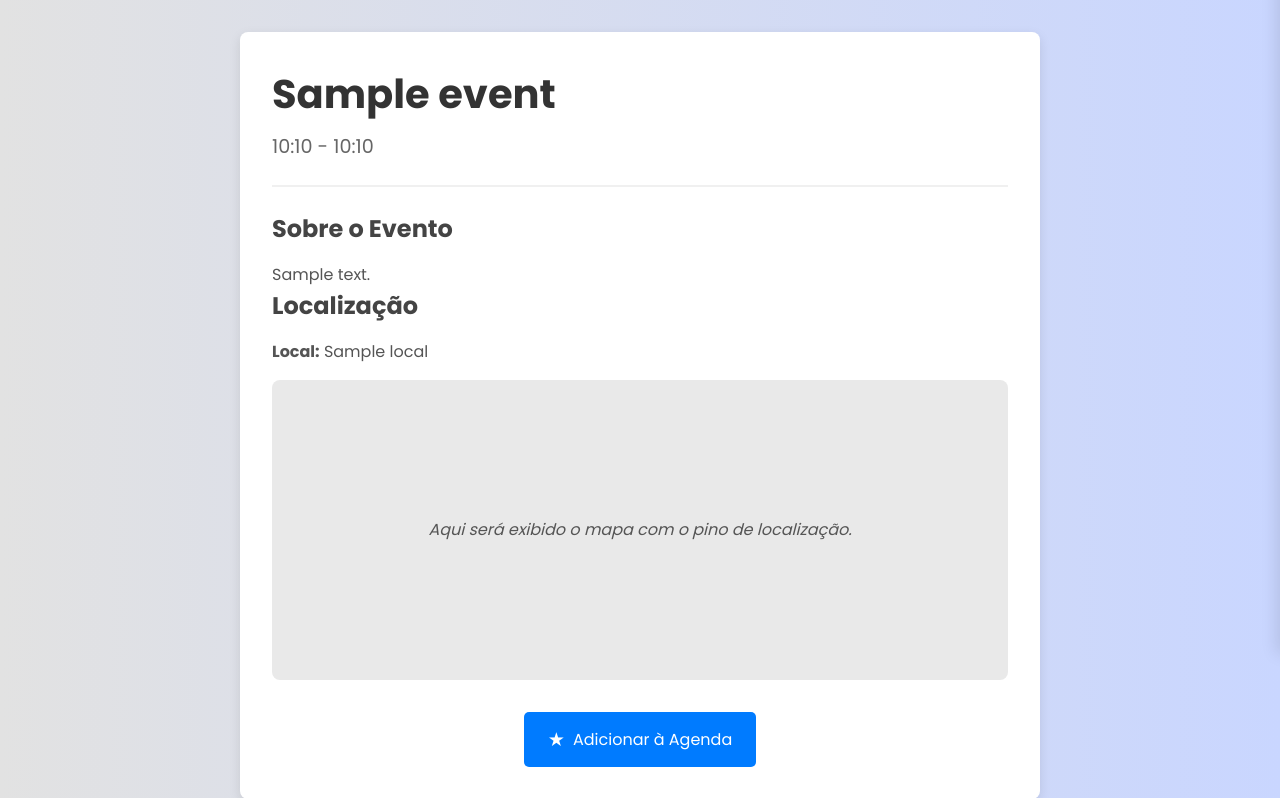
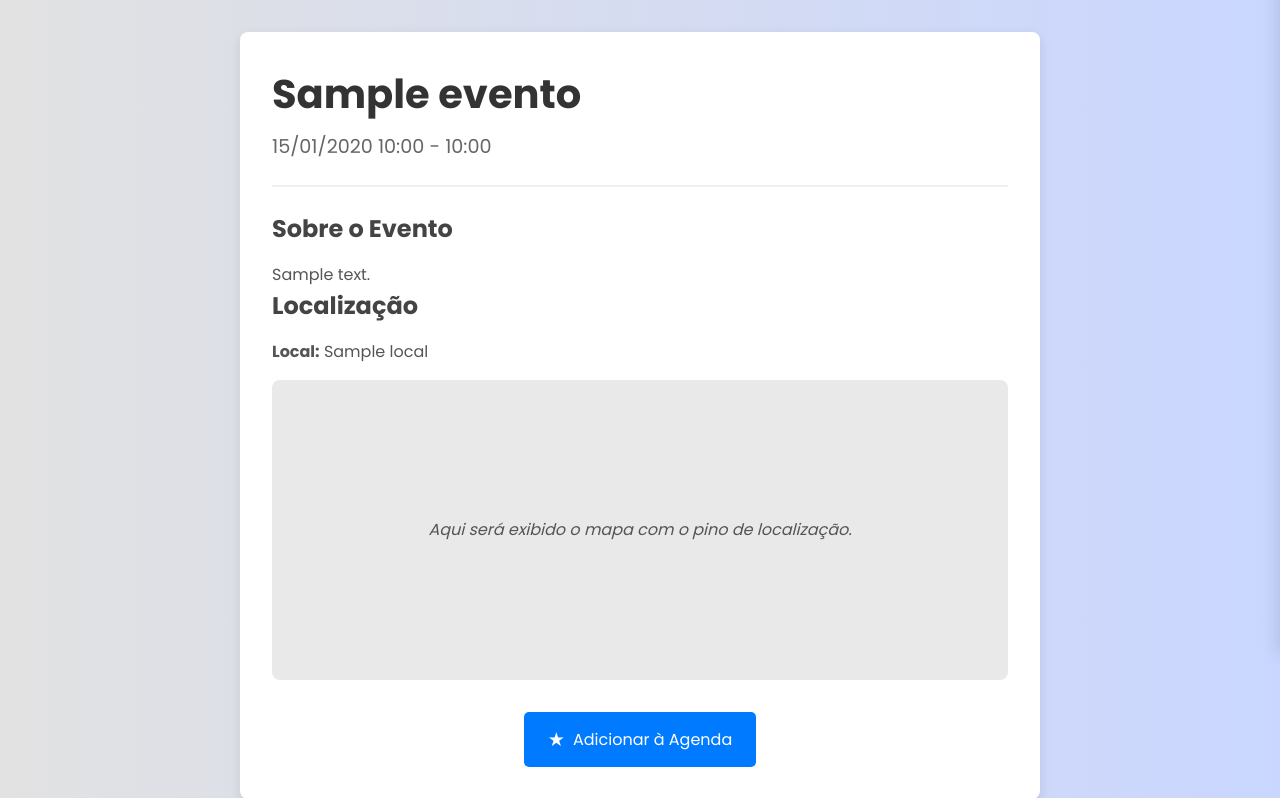
Before and after one commit to F4llsT/sga_cop_30, a Django app: template apps/agenda/templates/agenda/detalhes_evento.html in a window 1280 px wide. Shown: the part 146-944 px from the top of the page. Run offline with Django 5.2, Linux system fonts and the light colour scheme; the template is opened without the code that fills it: most values are stand-ins (such as "Sample title", 1, 10 or a date in 2020).

Commit message:
alguns erros

```diff
--- a/apps/agenda/admin.py
+++ b/apps/agenda/admin.py
@@ -5,7 +5,7 @@ from .models import Event, UserAgenda
 
 @admin.register(Event)
 class EventAdmin(admin.ModelAdmin):
-    list_display = ('titulo', 'horario', 'local', 'start_time')
+    list_display = ('titulo', 'horario', 'local', 'start_time', 'end_time')
     list_filter = ('local', 'tags')
     search_fields = ('titulo', 'palestrantes', 'tags', 'descricao')
     ordering = ('start_time',)
@@ -14,7 +14,7 @@ class EventAdmin(admin.ModelAdmin):
             'fields': ('titulo', 'descricao')
         }),
         ('Detalhes do Evento', {
-            'fields': ('horario', 'local', 'palestrantes', 'tags', 'start_time')
+            'fields': ('horario', 'local', 'palestrantes', 'tags', 'start_time', 'end_time')
         }),
     )
 
--- a/apps/agenda/models.py
+++ b/apps/agenda/models.py
@@ -21,6 +21,7 @@ class Event(models.Model):
     palestrantes = models.CharField(max_length=200, blank=True)
     tags = models.CharField(max_length=200, blank=True)  # separado por vírgulas
     start_time = models.DateTimeField('Data e Hora do Evento', null=True, blank=True)
+    end_time = models.DateTimeField('Data e Hora de Término', null=True, blank=True)
     created_at = models.DateTimeField('Criado em', auto_now_add=True)
 
     # Gerenciadores
--- a/apps/agenda/templates/agenda/detalhes_evento.html
+++ b/apps/agenda/templates/agenda/detalhes_evento.html
@@ -8,19 +8,30 @@
 
 <div class="event-detail-container">
     <div class="event-header">
-        <h1 class="event-title">{{ event.titulo }}</h1>
-        <p class="event-time">{{ event.horario_inicio|time:"H:i" }} - {{ event.horario_fim|time:"H:i" }}</p>
+        <h1 class="event-title">{{ evento.titulo }}</h1>
+        <p class="event-time">
+            {% if evento.start_time %}
+                {{ evento.start_time|date:"d/m/Y H:i" }}
+                {% if evento.end_time %}
+                    - {{ evento.end_time|date:"H:i" }}
+                {% else %}
+                    - {{ evento.horario }}
+                {% endif %}
+            {% else %}
+                {{ evento.horario }}
+            {% endif %}
+        </p>
     </div>
 
     <div class="event-body">
         <div class="event-description">
             <h2>Sobre o Evento</h2>
-            <p>{{ event.descricao|linebreaks }}</p>
+            <p>{{ evento.descricao|linebreaks }}</p>
         </div>
 
         <div class="event-location">
             <h2>Localização</h2>
-            <p><strong>Local:</strong> {{ event.local }}</p>
+            <p><strong>Local:</strong> {{ evento.local }}</p>
             <div class="map-placeholder">
                 <p>Aqui será exibido o mapa com o pino de localização.</p>
             </div>
@@ -28,7 +39,7 @@
     </div>
 
     <div class="event-actions">
-        <a href="{% url 'add_to_agenda' event.id %}" class="favorite-btn {% if is_favorited %}favorited{% endif %}">
+        <a href="{% url 'agenda:add_to_agenda' evento.id %}" class="favorite-btn {% if is_favorited %}favorited{% endif %}">
             <span class="icon">★</span>
             <span class="text">
                 {% if is_favorited %}
--- a/apps/agenda/urls.py
+++ b/apps/agenda/urls.py
@@ -8,7 +8,6 @@ urlpatterns = [
     path('add/<int:event_id>/', views.add_to_agenda, name='add_to_agenda'),
     # Adicionando a nova URL para remover eventos
     path('remove/<int:event_id>/', views.remove_from_agenda, name='remove_from_agenda'),
-    # Nova url para detalhes do evento
+    # URL para detalhes do evento
     path('evento/<int:event_id>/', views.detalhes_evento, name='detalhes_evento'),
-    path('evento/<int:event_id>/', views.event_detail, name='detalhes_evento'),
 ]
```
Also changed, not shown: apps/agenda/views.py (+0 -19 lines), apps/agenda/migrations/0005_event_end_time.py (added).
